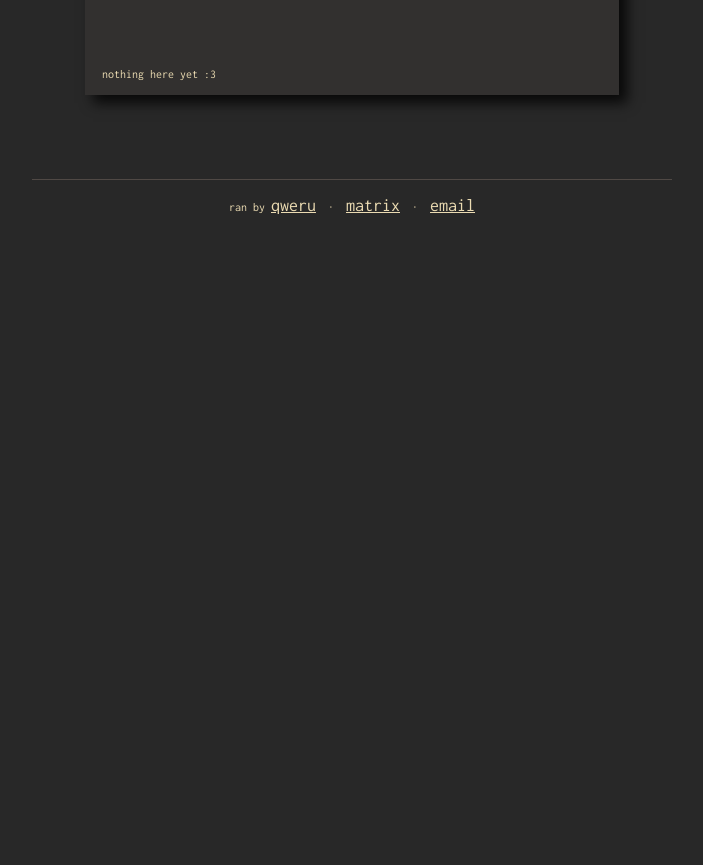
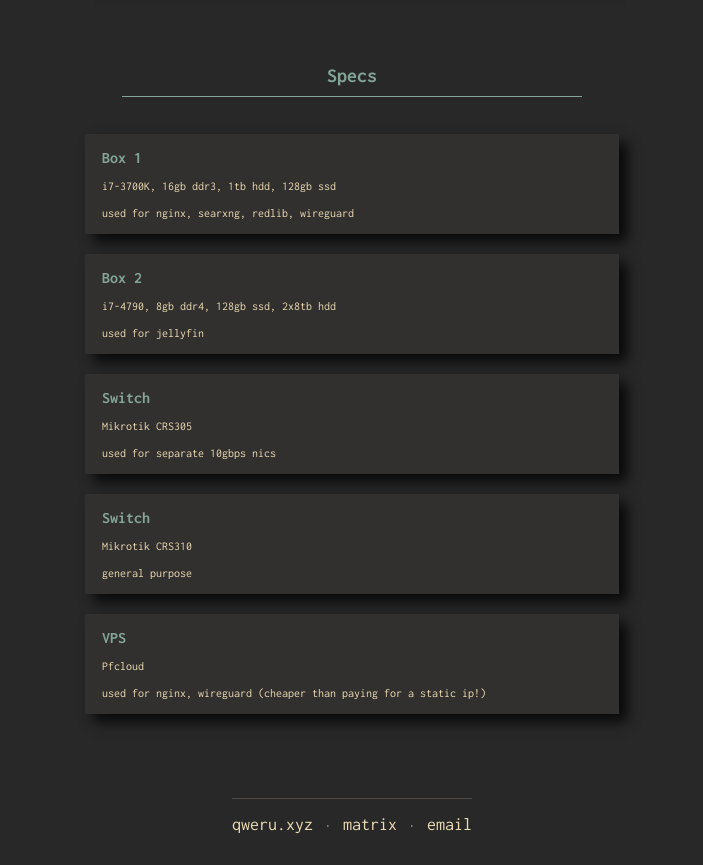
Before and after one commit to gkursi/nix-dots-hl, a plain HTML site: page files/static-www/index.html in a window 1280 px wide. Shown: the part 695-1560 px from the top of the page, without its empty margins (288-991 px from the left). Before the commit the page ends 941 px from the top, so only its background shows below. Drawn offline with Linux system fonts and the light colour scheme.

Commit message:
feat: specs

```diff
--- a/files/static-www/css/main.css
+++ b/files/static-www/css/main.css
@@ -79,18 +79,18 @@ p {
 
 a {
     font-size: calc(18px * var(--font-size));
+    text-decoration: none;
 }
 
 h1 {
     font-size: calc(24px * var(--font-size));
-    border-bottom: 1px solid currentColor;
-    margin-bottom: 20px;
+    /*border-bottom: 1px solid currentColor;*/
 }
 
 h2 {
     font-size: calc(20px * var(--font-size));
     border-bottom: 1px solid currentColor;
-    margin-bottom: 20px;
+    padding-bottom: 10px;
 }
 
 .center-text {
@@ -235,7 +235,7 @@ body {
 
 .container-column {
     flex-direction: column;
-    width: min(1100px, 100%);
+    width: min(500px, 100%);
     box-sizing: border-box;
 }
 
@@ -253,10 +253,6 @@ body {
     text-align: center;
 }
 
-.footer .container {
-    width: min(640px, 100%);
-}
-
 .footer p {
     border-top: 1px solid #504945;
     padding-top: 16px;
@@ -265,7 +261,7 @@ body {
 .container-services {
     flex-wrap: wrap;
     justify-content: center;
-    width: min(1100px, 100%);
+    width: min(500px, 100%);
     padding: 0;
     box-sizing: border-box;
 }
@@ -284,7 +280,7 @@ body {
     display: flex;
     flex-direction: column;
     gap: 8px;
-    min-height: 110px;
+    min-height: 70px;
     text-decoration: none;
     animation: fade-up 0.45s ease both;
 }
--- a/files/static-www/index.html
+++ b/files/static-www/index.html
@@ -31,7 +31,7 @@
 
         <div class="outer">
             <div class="container container-column">
-                <h2 class="aqua text-center">Services</h2>
+                <h2 class="aqua text-center">Public Services</h2>
                 <div id="services" class="container container-services">
                     <div class="col">
                         <div class="box box-gray service">
@@ -53,13 +53,79 @@
             </div>
         </div>
 
+        <div class="outer">
+            <div class="container container-column">
+                <h2 class="blue text-center">Specs</h2>
+                <div class="container container-services">
+                    <div class="col">
+                        <div class="box box-blue service spec">
+                            <span class="service-name">Box 1</span>
+                            <span class="service-desc small lh"
+                                >i7-3700K, 16gb ddr3, 1tb hdd, 128gb ssd</span
+                            >
+                            <span class="service-desc small lh"
+                                >used for nginx, searxng, redlib,
+                                wireguard</span
+                            >
+                        </div>
+                    </div>
+                    <div class="col">
+                        <div class="box box-blue service">
+                            <span class="service-name">Box 2</span>
+                            <span class="service-desc small"
+                                >i7-4790, 8gb ddr4, 128gb ssd, 2x8tb hdd
+                            </span>
+                            <span class="service-desc small lh"
+                                >used for jellyfin</span
+                            >
+                        </div>
+                    </div>
+                </div>
+                <div class="container container-services">
+                    <div class="col">
+                        <div class="box box-blue service">
+                            <span class="service-name">Switch</span>
+                            <span class="service-desc small"
+                                >Mikrotik CRS305</span
+                            >
+                            <span class="service-desc small"
+                                >used for separate 10gbps nics</span
+                            >
+                        </div>
+                    </div>
+                    <div class="col">
+                        <div class="box box-blue service">
+                            <span class="service-name">Switch</span>
+                            <span class="service-desc small"
+                                >Mikrotik CRS310</span
+                            >
+                            <span class="service-desc small"
+                                >general purpose</span
+                            >
+                        </div>
+                    </div>
+                </div>
+                <div class="container container-services">
+                    <div class="col">
+                        <div class="box box-blue service">
+                            <span class="service-name">VPS</span>
+                            <span class="service-desc small">Pfcloud</span>
+                            <span class="service-desc small"
+                                >used for nginx, wireguard (cheaper than paying
+                                for a static ip!)</span
+                            >
+                        </div>
+                    </div>
+                </div>
+            </div>
+        </div>
+
         <div class="outer footer">
             <div class="container">
                 <div class="col">
                     <div class="center-text">
                         <p class="small">
-                            ran by
-                            <a href="https://qweru.xyz/">qweru</a>
+                            <a href="https://qweru.xyz/">qweru.xyz</a>
                             &nbsp;·&nbsp;
                             <a href="https://matrix.to/#/@qweru:m.gayboi.club"
                                 >matrix</a
--- a/files/static-www/js/services.js
+++ b/files/static-www/js/services.js
@@ -55,7 +55,19 @@ async function main() {
         name: "oops :(",
         description: "couldn't load services.json (" + err + ")",
         color: "gray",
-                placeholder: true,
+        // placeholder: true,
+      },
+      {
+        name: "oops :(",
+        description: "couldn't load services.json (" + err + ")",
+        color: "gray",
+        // placeholder: true,
+      },
+      {
+        name: "oops :(",
+        description: "couldn't load services.json (" + err + ")",
+        color: "gray",
+        // placeholder: true,
       },
     ]);
   }
--- a/files/static-www/services.json
+++ b/files/static-www/services.json
@@ -4,13 +4,13 @@
       "name": "SearXNG",
       "url": "https://search.goobers.cloud/",
       "description": "privacy-respecting metasearch engine",
-      "color": "purple"
+      "color": "aqua"
     },
     {
       "name": "Redlib",
       "url": "https://redlib.goobers.cloud/",
       "description": "alternative reddit frontend",
-      "color": "purple"
+      "color": "aqua"
     },
     {
       "name": "more soon :3",
```
Also changed, not shown: 2 other files. Lines whose indentation alone changed are shown as unchanged.
